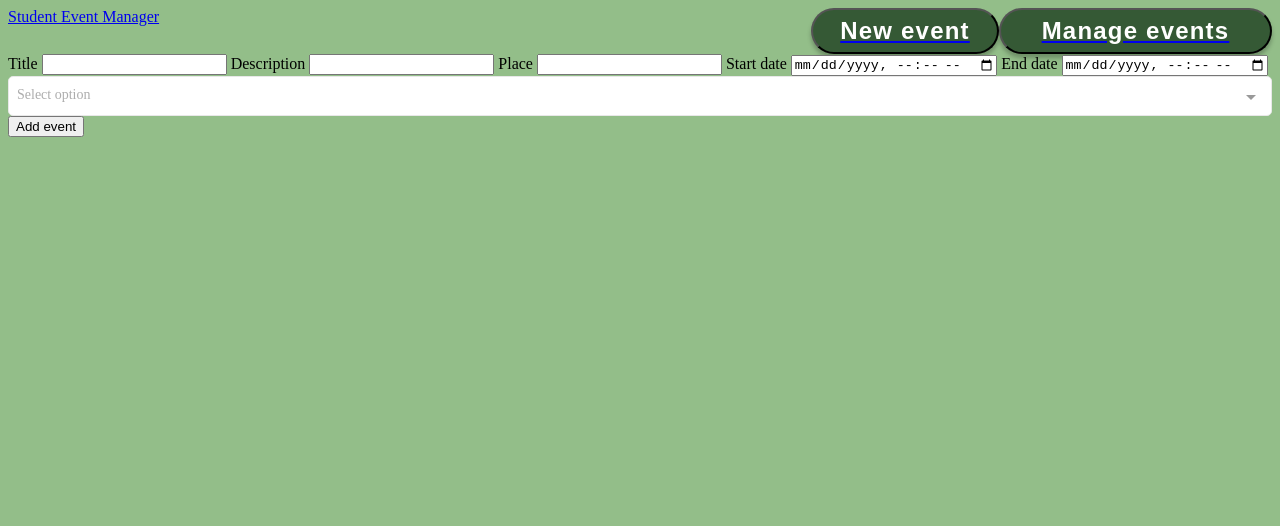
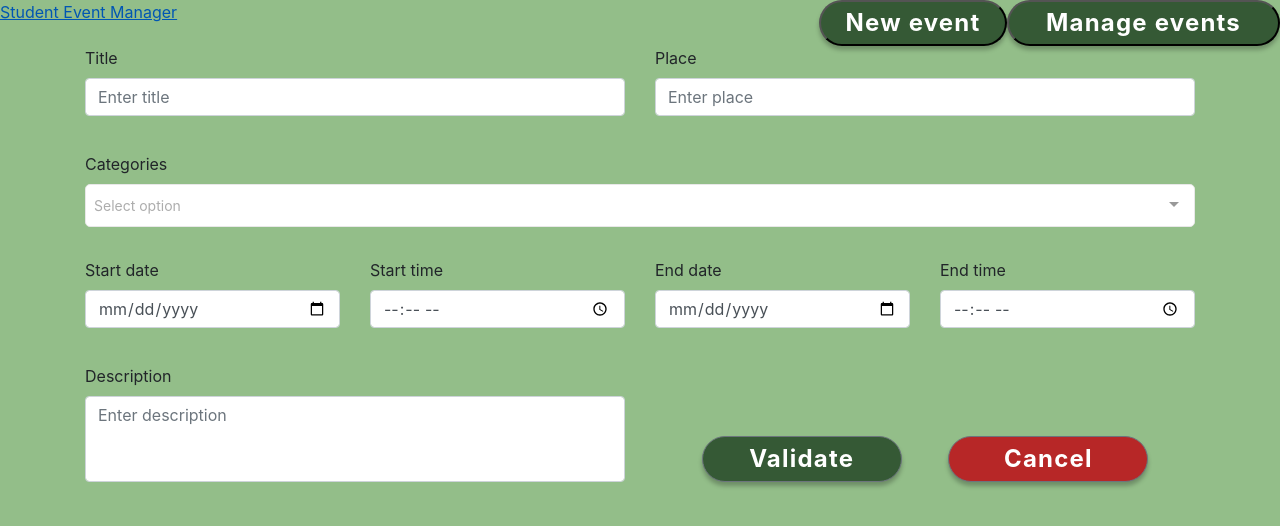
Before and after one commit to PaulGOUX27/student-event-manager-front, a Vue app: page /#/new in a window 1280 px wide. Shown: the top 526 px of the page. Built offline with nearby package versions, Linux system fonts and the light colour scheme; no server answers.

Commit message:
Add vueBootstrap et beautify new event

```diff
--- a/package.json
+++ b/package.json
@@ -12,6 +12,8 @@
   },
   "dependencies": {
     "axios": "^0.20.0",
+    "bootstrap": "^4.5.3",
+    "bootstrap-vue": "^2.19.0",
     "core-js": "^3.6.5",
     "dotenv": "^8.2.0",
     "vue": "^2.6.11",
--- a/src/assets/css/main.css
+++ b/src/assets/css/main.css
@@ -6,7 +6,7 @@
     font-weight: bold;
     font-size: 24px;
     line-height: 28px;
-    display: flex;
+    display: block;
     align-items: center;
     text-align: center;
     letter-spacing: 0.05em;
@@ -22,7 +22,7 @@
     font-weight: bold;
     font-size: 24px;
     line-height: 28px;
-    display: flex;
+    display: block;
     align-items: center;
     text-align: center;
     letter-spacing: 0.05em;
--- a/src/main.js
+++ b/src/main.js
@@ -1,10 +1,15 @@
 import Vue from 'vue';
+import { BootstrapVue, IconsPlugin } from 'bootstrap-vue';
 import App from './App.vue';
 import router from './router';
 import store from './store';
+import 'bootstrap/dist/css/bootstrap.css';
+import 'bootstrap-vue/dist/bootstrap-vue.css';
 import './assets/css/main.css';
 
 Vue.config.productionTip = false;
+Vue.use(BootstrapVue);
+Vue.use(IconsPlugin);
 
 new Vue({
   router,
--- a/src/views/CreateEventView.vue
+++ b/src/views/CreateEventView.vue
@@ -1,30 +1,72 @@
 <template>
-  <div>
-    <label>
-      Title
-      <input v-model="title"/>
-    </label>
-    <label>
-      Description
-      <input v-model="description"/>
-    </label>
-    <label>
-      Place
-      <input v-model="place">
-    </label>
-    <label>
-      Start date
-      <input v-model="start_date" type="datetime-local">
-    </label>
-    <label>
-      End date
-      <input v-model="end_date" type="datetime-local">
-    </label>
-    <div>
-      <EventCategorySelector v-model="eventCategories"/>
+  <b-form @submit="addEvent" class="container">
+    <div class="row">
+      <b-form-group id="title-input-group" label="Title" label-for="title-input" class="col">
+        <b-form-input id="title-input" v-model="title" type="text" required
+                      placeholder="Enter title">
+        </b-form-input>
+      </b-form-group>
+
+      <b-form-group id="place-input-group" label="Place" label-for="place-input" class="col">
+        <b-form-input id="place-input" v-model="place" type="text" required
+                      placeholder="Enter place">
+        </b-form-input>
+      </b-form-group>
     </div>
-    <button @click="addEvent">Add event</button>
-  </div>
+
+    <div class="row categories">
+      <div class="col">
+        <label for="categories-input">Categories</label>
+        <EventCategorySelector id="categories-input" v-model="eventCategories"/>
+      </div>
+    </div>
+
+    <div class="row">
+      <b-form-group id="start-date-input-group" label="Start date" label-for="start-date-input"
+                    class="col">
+        <b-form-input id="start-date-input" v-model="start_date" type="date" required
+                      placeholder="Enter start date">
+        </b-form-input>
+      </b-form-group>
+
+      <b-form-group id="start-time-input-group" label="Start time" label-for="start-time-input"
+                    class="col">
+        <b-form-input id="start-time-input" v-model="start_time" type="time" required
+                      placeholder="Enter start time">
+        </b-form-input>
+      </b-form-group>
+
+      <b-form-group id="end-date-input-group" label="End date" label-for="end-date-input"
+                    class="col">
+        <b-form-input id="end-date-input" v-model="end_date" type="date" required
+                      placeholder="Enter end date">
+        </b-form-input>
+      </b-form-group>
+
+      <b-form-group id="end-time-input-group" label="End time" label-for="end-time-input"
+                    class="col">
+        <b-form-input id="end-time-input" v-model="end_time" type="time" required
+                      placeholder="Enter end time">
+        </b-form-input>
+      </b-form-group>
+    </div>
+    <div class="row">
+      <div class="col">
+        <label for="description-input">Description</label>
+        <b-form-textarea
+          id="description-input"
+          v-model="description"
+          placeholder="Enter description"
+          rows="3"
+          max-rows="6"
+        />
+      </div>
+      <div class="col buttons-area">
+        <b-button class="green-button button" type="submit">Validate</b-button>
+        <b-button class="red-button button" type="reset">Cancel</b-button>
+      </div>
+    </div>
+  </b-form>
 </template>
 
 <script>
@@ -38,6 +80,8 @@ export default {
     return {
       start_date: '',
       end_date: '',
+      start_time: '',
+      end_time: '',
       title: '',
       description: '',
       place: '',
@@ -47,15 +91,17 @@ export default {
   methods: {
     addEvent() {
       EventService.createEvent({
-        start_date: this.start_date,
-        end_date: this.end_date,
+        start_date: `${this.start_date} ${this.start_time}`,
+        end_date: `${this.end_date} ${this.end_time}`,
         title: this.title,
         description: this.description,
         place: this.place,
         // eslint-disable-next-line no-sequences
         event_categories_ids: this.eventCategories.reduce((a, o) => (a.push(o.id), a), []),
       })
-        .then((response) => console.log(response));
+        .then(() => {
+          this.$router.push('/');
+        });
     },
   },
 };
@@ -63,5 +109,22 @@ export default {
 
 <style src="vue-multiselect/dist/vue-multiselect.min.css"></style>
 <style scoped>
+.row{
+ margin-bottom: 20px;
+}
 
+.categories{
+ padding-bottom: 11px;
+}
+
+.buttons-area{
+  display: flex;
+  justify-content: space-evenly;
+  align-items: flex-end;
+}
+
+.button{
+  flex-grow: 0;
+  width: 200px
+}
 </style>
```
Also changed, not shown: 1 other file (tests, documents, lock files or other folders).
